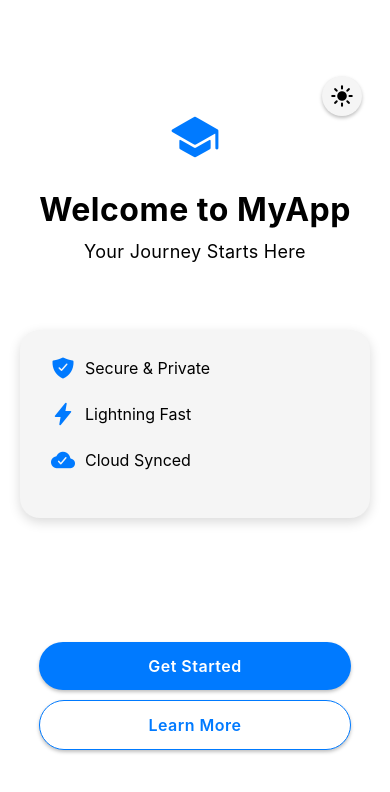
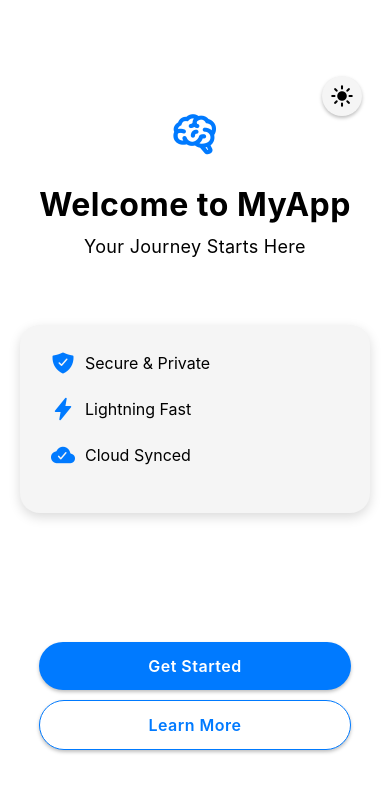
Before and after one commit to MINA595/Demo, a React Native app: screen / in a window 390 px wide. Shown: the top 792 px of the page. Built offline with nearby package versions, Linux system fonts and the light colour scheme.

Commit message:
Replace Ionicons school icon with  brain icon in LandingScreen

```diff
--- a/src/screens/LandingScreen.tsx
+++ b/src/screens/LandingScreen.tsx
@@ -2,7 +2,7 @@ import React from 'react';
 import { View, Text, StyleSheet, Image, SafeAreaView, TouchableOpacity } from 'react-native';
 import * as Animatable from 'react-native-animatable';
 import { widthPercentageToDP as wp, heightPercentageToDP as hp } from 'react-native-responsive-screen';
-import { Ionicons } from '@expo/vector-icons';
+import { Ionicons, MaterialCommunityIcons } from '@expo/vector-icons';
 import { Button } from '../components/Button';
 
 type Translations = {
@@ -61,7 +61,7 @@ export const LandingScreen: React.FC<LandingScreenProps> = ({
           </Animatable.View>
         </View>
         <Animatable.View animation="bounceIn" delay={animationDelay * 3}>
-          <Ionicons name="school" size={50} color={colors.primary} />
+          <MaterialCommunityIcons name="brain" size={50} color={colors.primary} />
         </Animatable.View>
         <Animatable.Text
           animation="fadeInDown"
```
